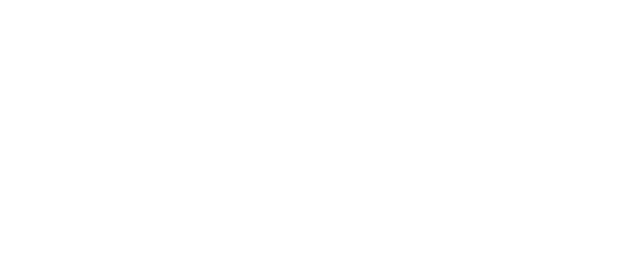
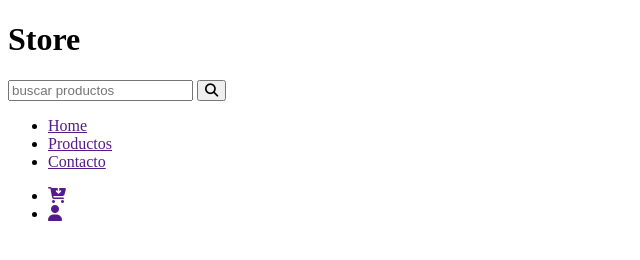
Before and after one commit to JoseARCdev/store-online, a plain HTML site: page index.html in a window 1280 px wide. Shown: the whole page, without its empty margins (0-640 px from the left). Drawn offline with Linux system fonts and the light colour scheme.

Commit message:
feat: add header section markup

```diff
--- a/index.html
+++ b/index.html
@@ -5,9 +5,27 @@
     <meta name="viewport" content="width=device-width, initial-scale=1.0">
     <title>Store Online</title>
     <link rel="stylesheet" href="style.css">
+    <link rel="stylesheet" href="https://cdnjs.cloudflare.com/ajax/libs/font-awesome/6.5.1/css/all.min.css">
 </head>
 <body>
-
+    <header class="header-container">
+        <h1 class="header-title">Store</h1>
+        <div class="header-search">
+            <input type="search" name="" id="" placeholder="buscar productos">
+            <button type="submit"> <i class="fa-solid fa-magnifying-glass"></i> </button>
+        </div>
+        <nav class="header-nav">
+            <ul class="header-first-ul">
+                <li class="header-li"> <a href="">Home</a> </l>
+                <li class="header-li"> <a href="">Productos</a> </li>
+                <li class="header-li"> <a href="">Contacto</a> </li>
+            </ul>
+            <ul class="header-second-ul">
+                <li class="header-li"> <a href=""> <i class="fa-solid fa-cart-arrow-down"></i> </a> </li>
+                <li class="header-li"> <a href=""> <i class="fa-solid fa-user"></i> </a> </li>
+            </ul>
+        </nav>
+    </header>
 
     <script src="main.js"></script>
 </body>
```
